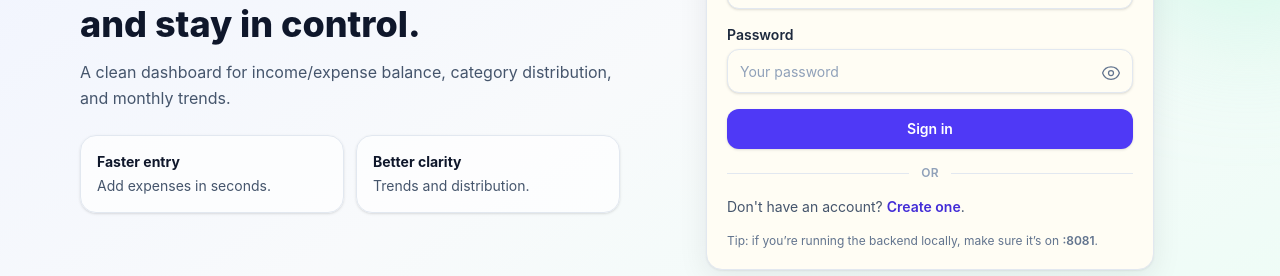
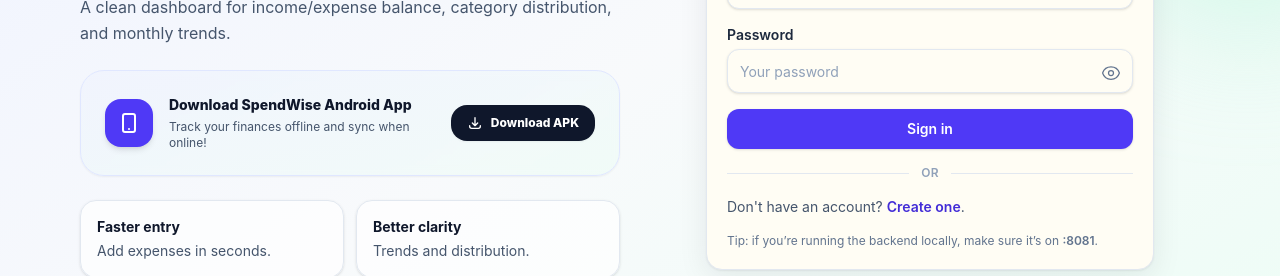
Before and after one commit to harshagrawal909/SpendWise, a React app in the folder frontend/: page / in a window 1280 px wide. Shown: the part 337-613 px from the top of the page. Built offline with nearby package versions, Linux system fonts and the light colour scheme; no server answers; the HTML template or start-up script is replaced by a standard one.

Commit message:
fix: update react-native patch to include settings.gradle.kts Windows fix

```diff
--- a/frontend/src/pages/Login.jsx
+++ b/frontend/src/pages/Login.jsx
@@ -133,6 +133,28 @@
                 A clean dashboard for income/expense balance, category
                 distribution, and monthly trends.
               </p>
+
+              {/* Mobile App Download Card */}
+              <div className="mt-6 flex flex-col sm:flex-row items-center gap-4 rounded-3xl border border-indigo-100 bg-linear-to-br from-indigo-50/50 to-emerald-50/50 p-6 shadow-xs backdrop-blur-xs">
+                <div className="flex h-12 w-12 shrink-0 items-center justify-center rounded-2xl bg-indigo-600 text-white shadow-md">
+                  <svg className="h-6 w-6" fill="none" viewBox="0 0 24 24" stroke="currentColor">
+                    <path strokeLinecap="round" strokeLinejoin="round" strokeWidth={2} d="M12 18h.01M8 21h8a2 2 0 002-2V5a2 2 0 00-2-2H8a2 2 0 00-2 2v14a2 2 0 002 2z" />
+                  </svg>
+                </div>
+                <div className="flex-1 text-center sm:text-left">
+                  <h3 className="font-extrabold text-slate-900 text-sm">Download SpendWise Android App</h3>
+                  <p className="mt-1 text-xs text-slate-600">Track your finances offline and sync when online!</p>
+                </div>
+                <a
+                  href="/download/spendwise-latest.apk"
+                  className="inline-flex items-center gap-2 rounded-2xl bg-slate-900 px-4 py-2.5 text-xs font-extrabold text-white shadow-xs transition hover:bg-slate-800 hover:scale-[1.02] active:scale-[0.98]"
+                >
+                  <svg className="h-4 w-4" fill="none" viewBox="0 0 24 24" stroke="currentColor">
+                    <path strokeLinecap="round" strokeLinejoin="round" strokeWidth={2} d="M4 16v1a3 3 0 003 3h10a3 3 0 003-3v-1m-4-4l-4 4m0 0l-4-4m4 4V4" />
+                  </svg>
+                  <span>Download APK</span>
+                </a>
+              </div>
               <div className="mt-6 grid grid-cols-2 gap-3 text-sm text-slate-700">
                 <div className="rounded-2xl border border-slate-200 bg-white/70 p-4 shadow-sm">
                   <div className="font-bold text-slate-900">Faster entry</div>
```
Also changed, not shown: frontend/vercel.json.
